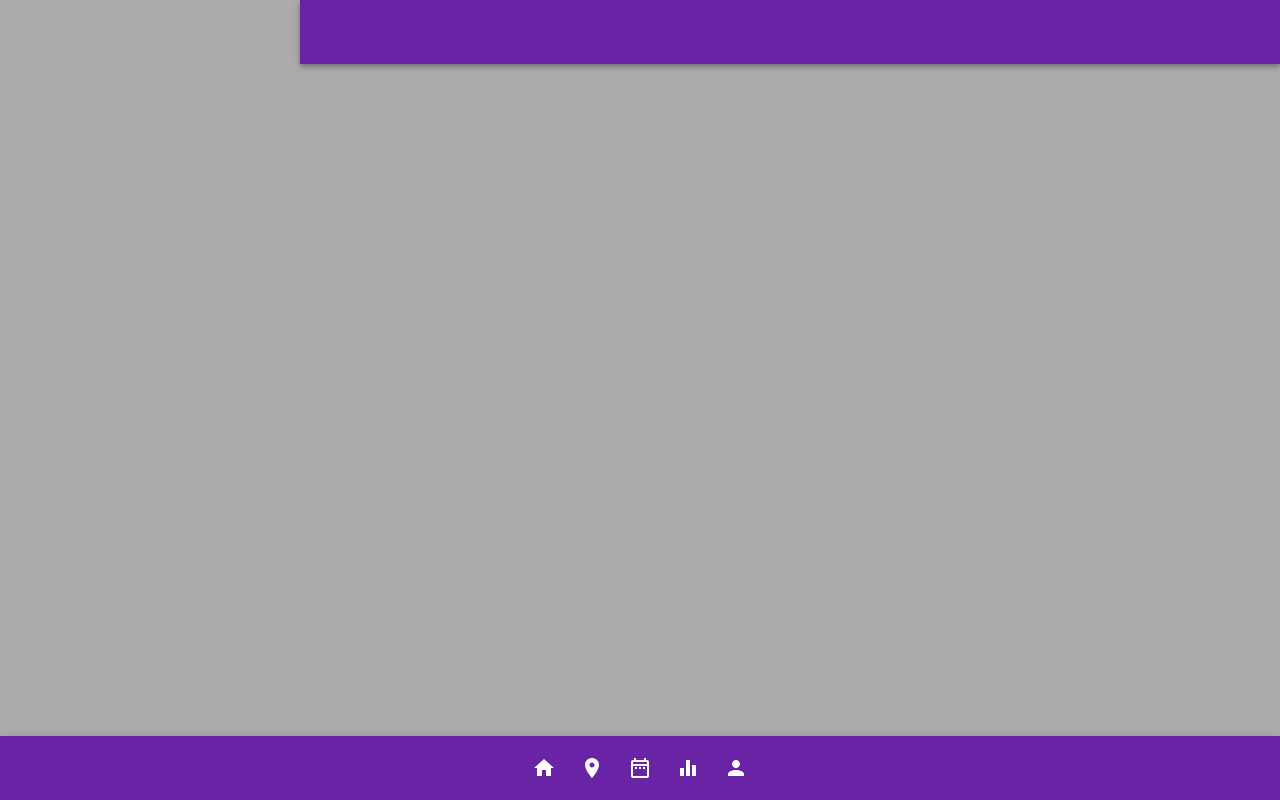
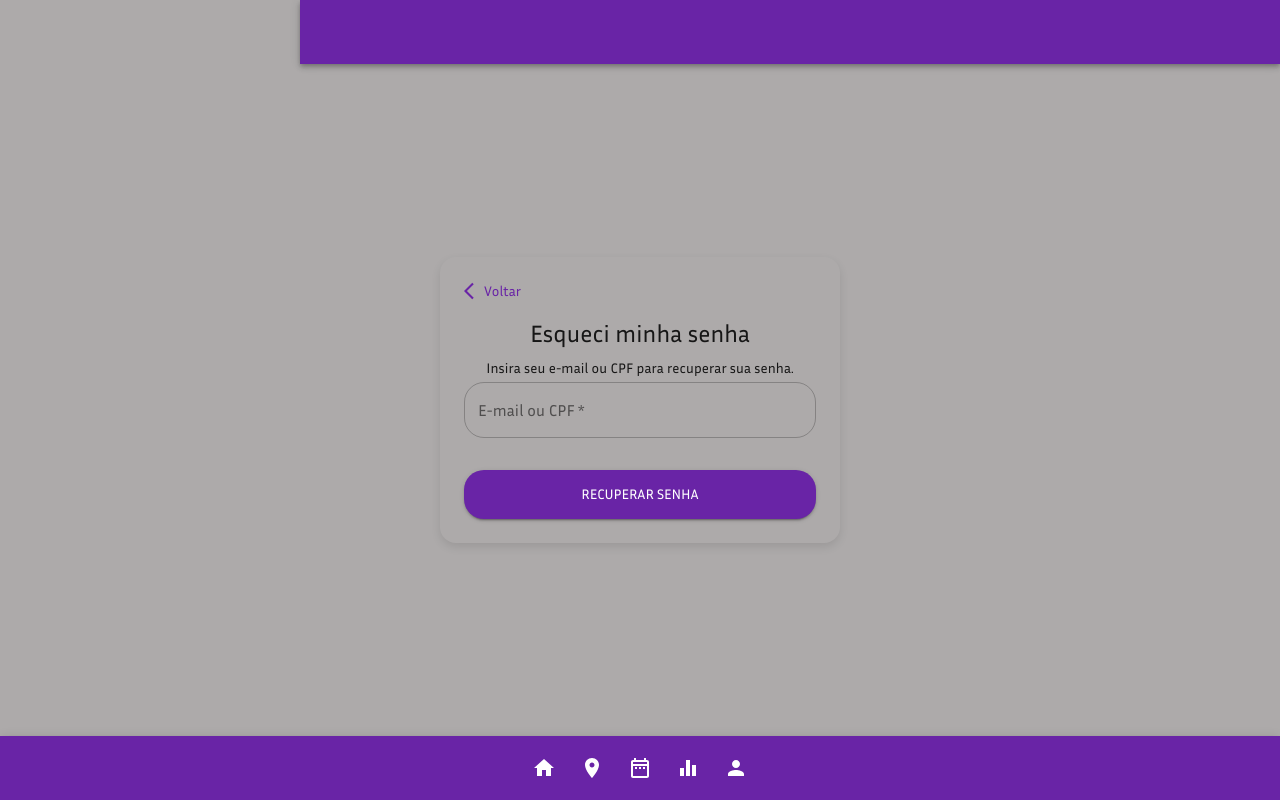
Before and after one commit to pedrorochacr/TP1-IHC, a React (Create React App) app in the folder frontend/: page /esqueci-minha-senha in a window 1280 px wide. Built offline with nearby package versions, Linux system fonts and the light colour scheme; no server answers.

Commit message:
add forgot my password page

```diff
--- /dev/null
+++ b/frontend/src/pages/esqueci-minha-senha/ForgotPassword.js
@@ -0,0 +1,133 @@
+import React, { useState } from "react";
+import {
+  Button,
+  TextField,
+  Typography,
+  Container,
+  Snackbar,
+} from "@material-ui/core";
+import { makeStyles } from "@material-ui/core/styles";
+import { useHistory } from "react-router-dom/cjs/react-router-dom.min.js";
+import ArrowBackIosIcon from "@material-ui/icons/ArrowBackIos";
+
+const useStyles = makeStyles((theme) => ({
+  root: {
+    display: "flex",
+    alignItems: "center",
+    justifyContent: "center",
+    height: "100vh", // Centraliza verticalmente
+    backgroundColor: theme.palette.background.default,
+  },
+  container: {
+    width: "100%",
+    maxWidth: 400,
+    padding: theme.spacing(3),
+    borderRadius: theme.spacing(2),
+    backgroundColor: theme.palette.background.paper,
+    boxShadow: "0px 4px 10px rgba(0, 0, 0, 0.1)",
+  },
+  field: {
+    width: "100%",
+    marginBottom: theme.spacing(2),
+    "& .MuiOutlinedInput-root": {
+      borderRadius: 20,
+    },
+  },
+  submit: {
+    width: "100%",
+    padding: theme.spacing(1.5),
+    borderRadius: 20,
+    marginTop: theme.spacing(2),
+  },
+  backButton: {
+    display: "flex",
+    alignItems: "center",
+    marginBottom: theme.spacing(2),
+    cursor: "pointer",
+    color: theme.palette.primary.main,
+  },
+}));
+
+const ForgotPassword = () => {
+  const classes = useStyles();
+  const history = useHistory();
+  const [input, setInput] = useState("");
+  const [snackbarOpen, setSnackbarOpen] = useState(false);
+
+  const handleInputChange = (e) => {
+    setInput(e.target.value);
+  };
+
+  const handleSubmit = (e) => {
+    e.preventDefault();
+    setSnackbarOpen(true);
+    setTimeout(() => {
+      setSnackbarOpen(false);
+      history.push("/login"); // Redireciona para a página de login
+    }, 3000); // Tempo para exibir o Snackbar antes do redirecionamento
+    setInput(""); // Limpa o campo
+  };
+
+  const handleSnackbarClose = () => {
+    setSnackbarOpen(false);
+  };
+
+  return (
+    <div className={classes.root}>
+      <div className={classes.container}>
+        <div
+          className={classes.backButton}
+          onClick={() => history.push("/login")}
+        >
+          <ArrowBackIosIcon fontSize="small" />
+          <Typography variant="body2">Voltar</Typography>
+        </div>
+        <Typography variant="h5" align="center" gutterBottom>
+          Esqueci minha senha
+        </Typography>
+        <Typography variant="body2" align="center" gutterBottom>
+          Insira seu e-mail ou CPF para recuperar sua senha.
+        </Typography>
+        <form onSubmit={handleSubmit}>
+          <TextField
+            variant="outlined"
+            label="E-mail ou CPF"
+            value={input}
+            onChange={handleInputChange}
+            className={classes.field}
+            required
+          />
+          <Button
+            type="submit"
+            variant="contained"
+            color="primary"
+            className={classes.submit}
+          >
+            Recuperar senha
+          </Button>
+        </form>
+      </div>
+      <Snackbar
+  open={snackbarOpen}
+  autoHideDuration={5000}
+  onClose={handleSnackbarClose}
+  anchorOrigin={{ vertical: "bottom", horizontal: "center" }}
+>
+  <div
+    style={{
+      padding: "16px",
+      background: "#4caf50",
+      color: "#fff",
+      borderRadius: "8px",
+      fontWeight: "bold",
+    }}
+  >
+    Instruções para recuperação de senha enviadas!
+  </div>
+</Snackbar>
+
+    </div>
+  );
+};
+
+export default ForgotPassword;
--- a/frontend/src/routes/index.js
+++ b/frontend/src/routes/index.js
@@ -14,6 +14,7 @@ import Eventos from "../pages/eventos";
 import Estatistica from "../pages/estatistica";
 import Perfil from "../pages/perfil";
 import Denuncias from "../pages/denuncias";
+import ForgotPassword from "../pages/esqueci-minha-senha/ForgotPassword";
 
 const Routes = () => {
   return (
@@ -30,6 +31,7 @@ const Routes = () => {
             <Route exact path={"/estatistica"} component={Estatistica} />
             <Route exact path={"/perfil"} component={Perfil}  />
             <Route exact path={"/denuncias"} component={Denuncias} />
+            <Route exact path={"/esqueci-minha-senha"} component={ForgotPassword} />
           </LoggedInLayout>
         </Switch>
         <ToastContainer autoClose={3000} />
```
